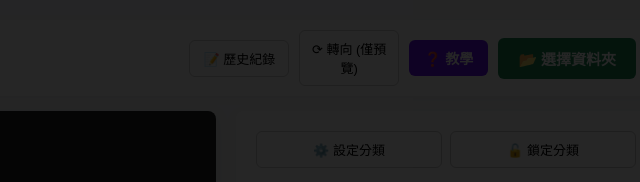
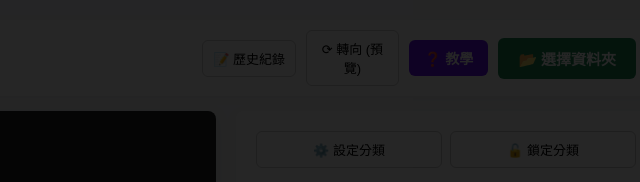
Before and after one commit to progress01/photocheck, a plain HTML site: page index.html in a window 1280 px wide. Shown: the top 182 px of the page, 604-1244 px from the left. Drawn offline with Linux system fonts and the light colour scheme.

Commit message:
Update index.html

```diff
--- a/index.html
+++ b/index.html
@@ -201,7 +201,7 @@
 
     <div style="display:flex; gap:10px; align-items:center;">
         <button class="tool-btn" onclick="toggleHistory()">📝 歷史紀錄</button>
-        <button class="tool-btn" onclick="rotateImage()">⟳ 轉向 (僅預覽)</button>
+        <button class="tool-btn" onclick="rotateImage()">⟳ 轉向 (預覽)</button>
         <button class="btn-help" onclick="openHelpModal('tab1')">❓ 教學</button>
         <label for="folderInput" id="uploadBtn" class="btn-upload" onclick="return checkUpload()"><span>📂 選擇資料夾</span></label>
         <input type="file" id="folderInput" webkitdirectory directory multiple style="display:none;">
```
